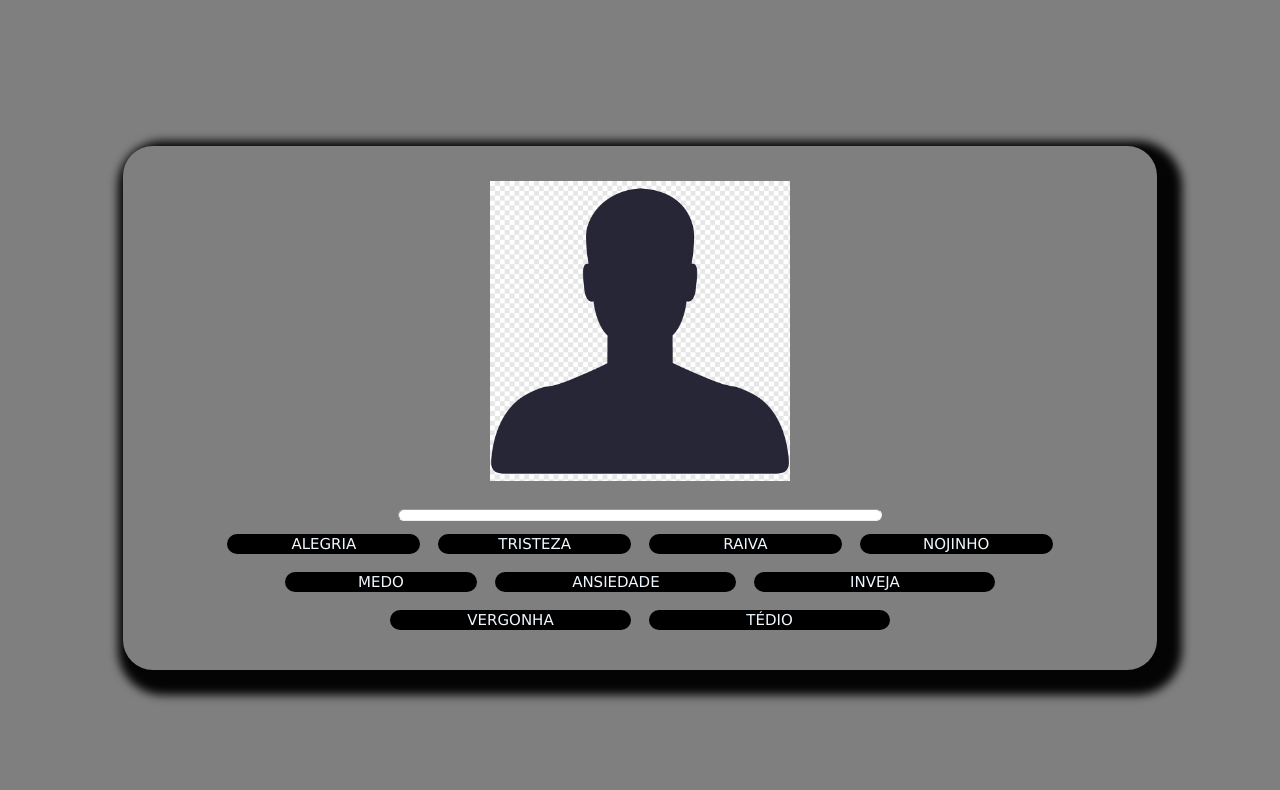
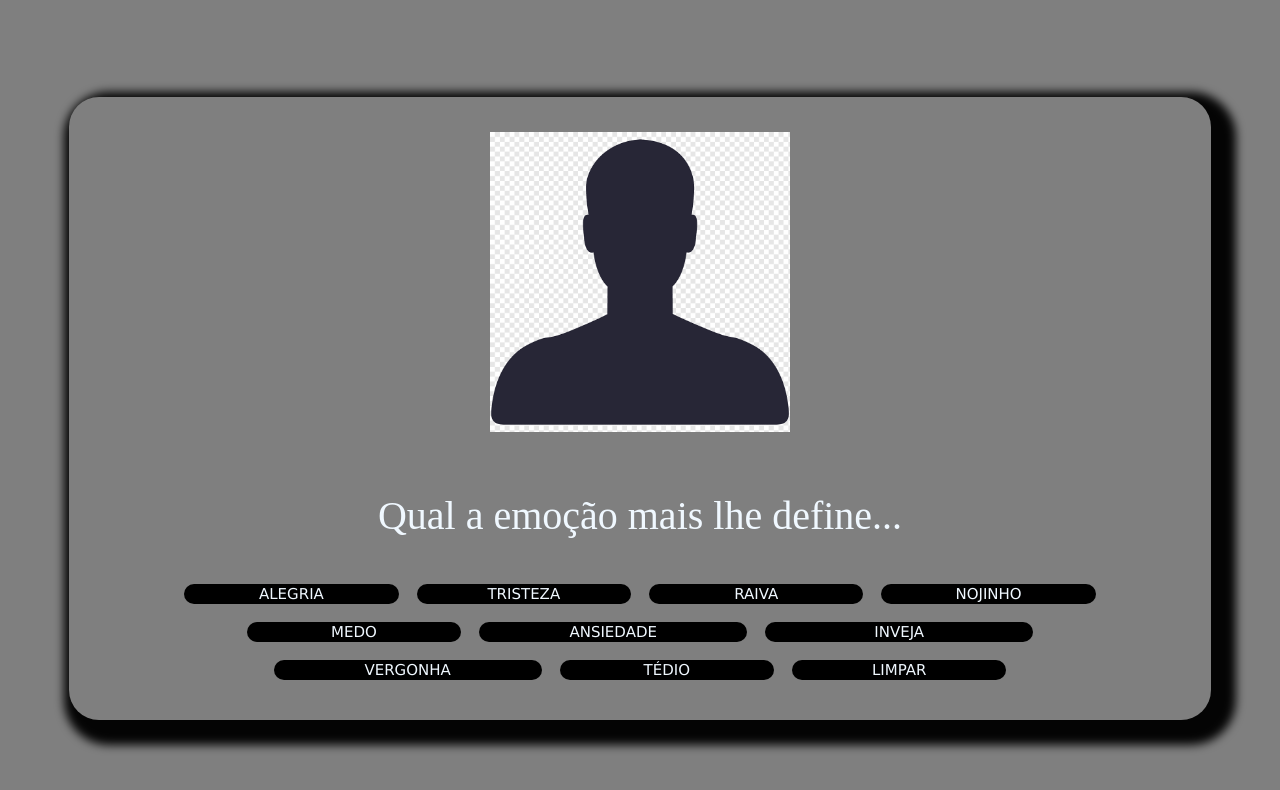
Before and after one commit to LeonardoBrito-XLBR/Aprendizagem, a plain HTML site: page SENAI/divertidamente/index.html in a window 1280 px wide. Drawn offline with Linux system fonts and the light colour scheme.

Commit message:
finalizado

```diff
--- a/SENAI/divertidamente/css/main.css
+++ b/SENAI/divertidamente/css/main.css
@@ -66,14 +66,13 @@ img {
 .buttons button:nth-child(6),
 .buttons button:nth-child(7),
 .buttons button:nth-child(8),
-.buttons button:nth-child(9) {
+.buttons button:nth-child(9)
+.buttons button:nth-child(10){
     flex: 1 0 25%; /* Os botões da segunda linha ocupam 25% da largura */
     max-width: 25%;
 }
 
-hr{
-    height: 10px;
-    width: 50%;
-    background-color: rgb(255, 255, 255);
-    border-radius: 10px;
+.texto {
+    font-size: 40px;
+    color: aliceblue;
 }
--- a/SENAI/divertidamente/index.html
+++ b/SENAI/divertidamente/index.html
@@ -9,7 +9,7 @@
 <body>
     <div class="opcao">
         <img src="images/silhueta.png" id="foto">
-        <hr>
+        <p  class="texto">Qual a emoção mais lhe define...</p>
         <div class="buttons">
             <button id="alegria">ALEGRIA</button>
             <button id="tristeza">TRISTEZA</button>
@@ -20,6 +20,7 @@
             <button id="inveja">INVEJA</button>
             <button id="vergonha">VERGONHA</button>
             <button id="tedio">TÉDIO</button>
+            <button id="limpa">LIMPAR</button>
         </div>
 
     </div>
```
